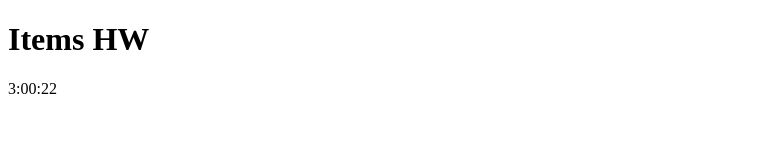
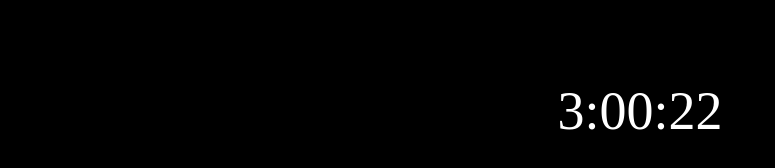
Before and after one commit to zenki14/js-items, a plain HTML site: page index.html in a window 1280 px wide. Shown: the whole page, without its empty margins (0-775 px from the left). Drawn offline with Linux system fonts and the light colour scheme.

Commit message:
simple styles add

```diff
--- a/clock.js
+++ b/clock.js
@@ -10,6 +10,6 @@ function startTime() {
 }
 
 function checkTime(i) {
-    if (i<10) {i = "0" + i};  // add zero in front of numbers < 10
+    if (i<10) {i = "0" + i};
     return i;
 }
--- a/index.html
+++ b/index.html
@@ -3,6 +3,7 @@
 <head>
   <meta charset="UTF-8">
   <title>DW HW Day07</title>
+ <link rel="stylesheet" type="text/css" href="main.css">
 </head>
 <body>
 	<h1>Items HW</h1>
--- a/main.css
+++ b/main.css
@@ -0,0 +1,10 @@
+body {
+	background: black;
+	text-align: center;
+	color: black;
+}
+
+#txt {
+	font-size: 54px;
+	color : white;
+}
```
